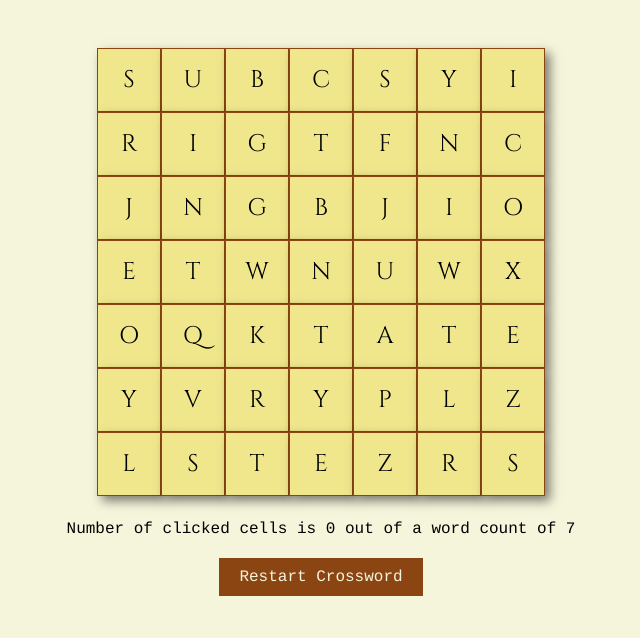
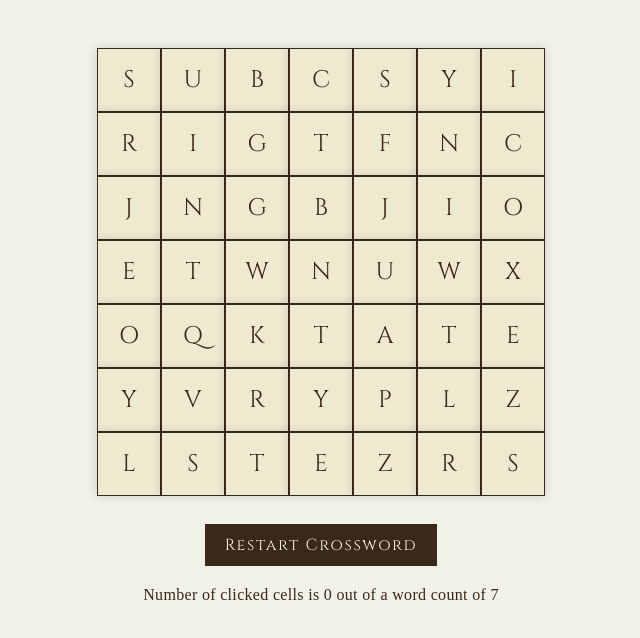
Before and after one commit to ZorphDark/signaling-angular-animations, an Angular app: page / in a window 1280 px wide. Shown: the top 638 px of the page, without its empty margins (319-959 px from the left). Built offline with nearby package versions, Linux system fonts and the light colour scheme.

Commit message:
updates to the color palette and semantic HTML elements

```diff
--- a/src/app/app.component.html
+++ b/src/app/app.component.html
@@ -1,17 +1,18 @@
+<article>
   <table class="board">
     <tr *ngFor="let row of crossword; let i = index">
-    <td class="square"
-    *ngFor="let cell of row; let j = index"
-    [@cellState]="{ value: cell.state }"
-    [@winAnimation]="randomizeCellPosition()"
-    (@winAnimation.done)="isGameFinished() && this.resetCrossword()"
-    (click)="checkLetter(i, j)">
+      <td class="square" *ngFor="let cell of row; let j = index" [@cellState]="{ value: cell.state }"
+        [@winAnimation]="randomizeCellPosition()" (click)="checkLetter(i, j)">
         {{cell.letter}}
       </td>
     </tr>
   </table>
 
+  <button type="reset" (click)="resetCrossword()">Restart Crossword</button>
+
+  <footer>
     <p>Number of clicked cells is {{ numberOfClickedCells() }} out of a word count of {{ sequence.length }}</p>
-<p *ngIf="numberOfClickedCells() >= sequence.length">The furthest the cells will move from the center: {{ randomFactor() | number: '1.0-0' }} pixels</p>
-
-<button type="reset" (click)="resetCrossword()">Restart Crossword</button>
+    <p *ngIf="numberOfClickedCells() >= sequence.length">The furthest the cells will move from the center: {{
+      randomFactor() | number: '1.0-0' }} pixels</p>
+  </footer>
+</article>
--- a/src/app/app.component.scss
+++ b/src/app/app.component.scss
@@ -13,13 +13,14 @@
   border: 1px solid var(--dark-old-color);
   background: var(--cell-background-color);
   cursor: pointer;
-  color: var(--font-color);
-  box-shadow: 5px 5px 10px rgba(0,0,0,0.5);
+  color: var(--dark-old-color);
+  box-shadow: 0px 0px 10px rgba(0, 0, 0, 0.15);
 }
 
 p {
-  font-family: Courier, monospace;
-  color: var(--font-color);
+  font-family: serif;
+  color: var(--dark-old-color);
+  letter-spacing: 0.02em;
 }
 
 button {
@@ -31,5 +32,6 @@ button {
   margin: 4px 2px;
   transition-duration: 0.4s;
   cursor: pointer;
-  font-family: Courier, monospace;
+  font-family: 'Cinzel', Courier, monospace;
+  letter-spacing: 0.1em;
 }
--- a/src/app/app.component.ts
+++ b/src/app/app.component.ts
@@ -19,11 +19,12 @@ import { Component, OnInit, Signal, computed, signal } from '@angular/core';
         color: 'var(--cell-background-color)'
       })),
       transition('default <=> correct', animate(300)),
+      transition('default <=> wrong', animate(300)),
       transition('wrong => correct', animate(600))
     ]),
     trigger('winAnimation', [
       transition('* => true', [
-        animate('4s', keyframes([
+        animate('5s', keyframes([
           style({ transform: 'translateX({{x1}}%) translateY({{y1}}%)', offset: 0.2 }),
           style({ transform: 'translateX({{x2}}%) translateY({{y2}}%)', offset: 0.4 }),
           style({ transform: 'translateX({{x3}}%) translateY({{y3}}%)', offset: 0.6 }),
--- a/src/styles.scss
+++ b/src/styles.scss
@@ -1,14 +1,13 @@
 :root {
-  --light-old-color: #f5f5dc;
-  --font-color: #000;
-  --dark-old-color: #8b4513;
-  --cell-background-color: #f0e68c;
-  --wrong-cell-color: #ff0000;
+  --light-old-color: #f2f1e8;
+  --dark-old-color: #3b281a;
+  --cell-background-color: #eee9cf;
+  --wrong-cell-color: #cc3232;
 }
 
 body {
   background-color: var(--light-old-color);
   font-family: 'Cinzel', Courier, monospace;
   text-align: center;
-  color: var(--font-color);
+  color: var(--dark-old-color);
 }
```
Lines whose indentation alone changed are shown as unchanged.
